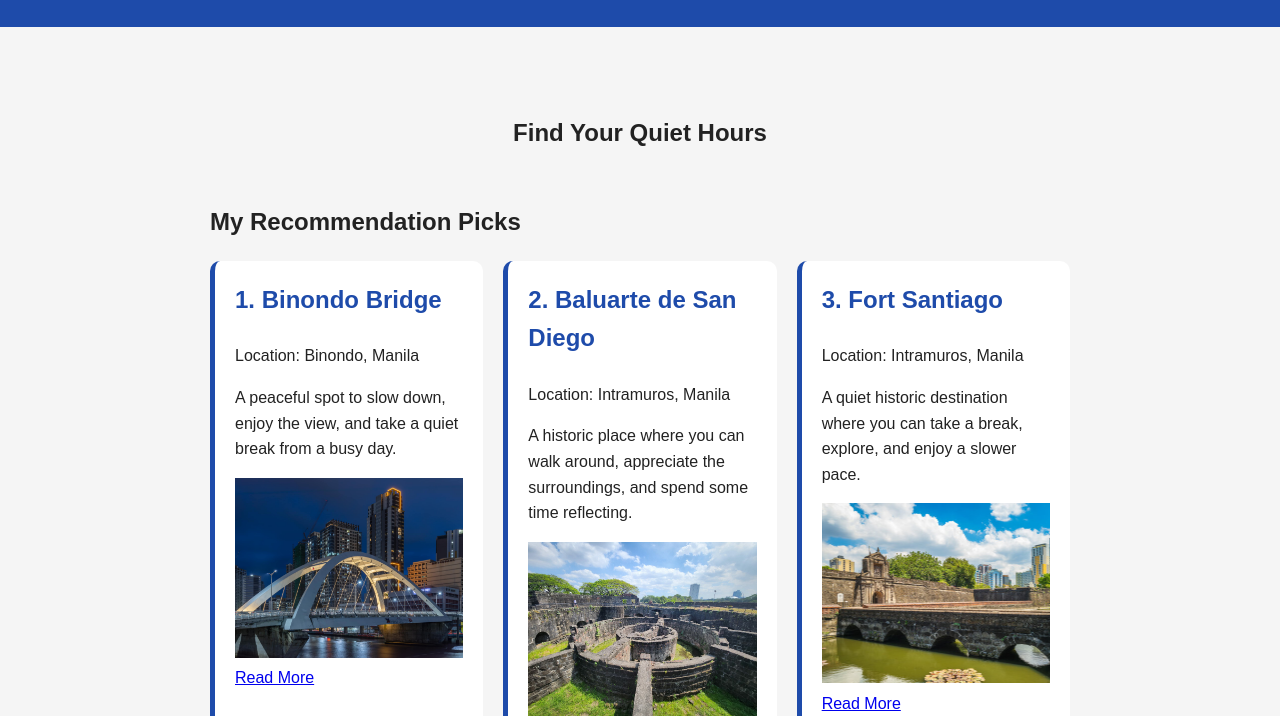
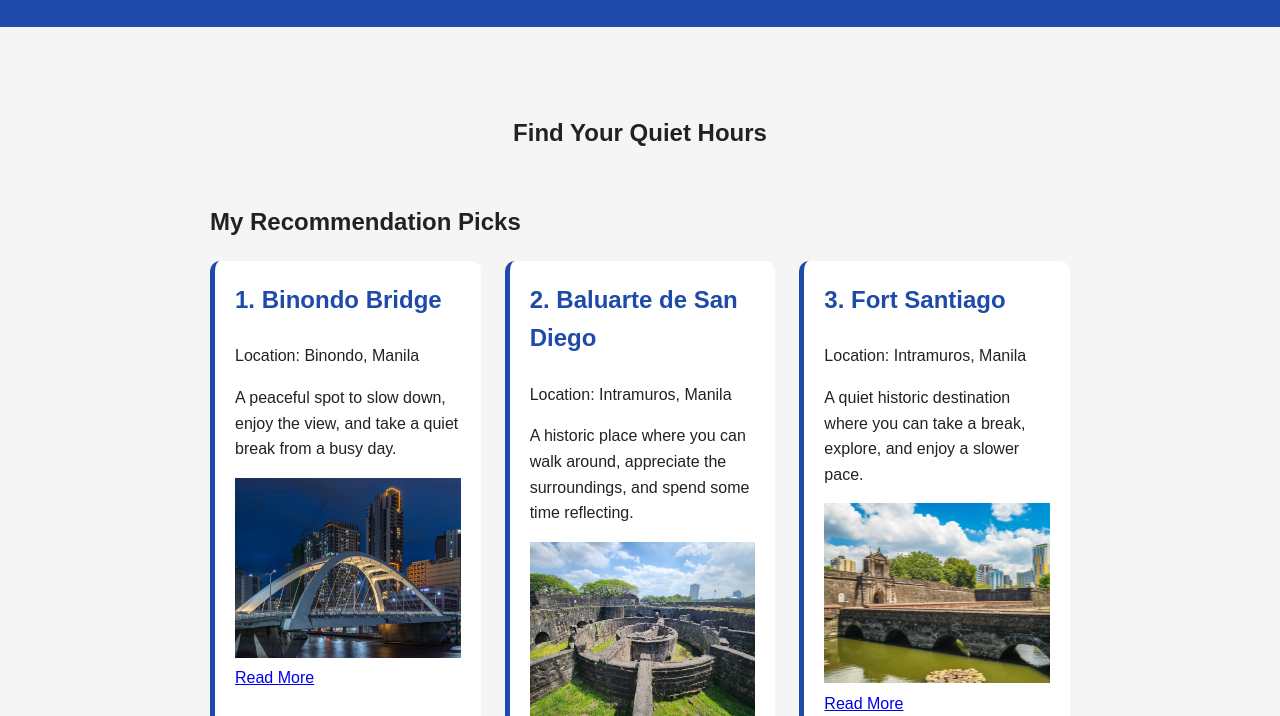
Before and after one commit to jhonmarkdavila/Quite-Hours, a plain HTML site: page index.html in a window 1280 px wide. Shown: the part 84-800 px from the top of the page. Drawn offline with Linux system fonts and the light colour scheme.

Commit message:
Put places side by side

```diff
--- a/index.html
+++ b/index.html
@@ -28,7 +28,7 @@
     <h2>Find Your Quiet Hours</h2>
 </section>
     <h2>My Recommendation Picks</h2>
-    <div class="places-container">
+    <div class="place-grid">
 
 <article class="place-card">
     <h3>1. Binondo Bridge</h3>
--- a/style.css
+++ b/style.css
@@ -78,19 +78,19 @@ footer {
 }
 
 /* 4. Components */
-.places-container {
-    display: grid;
-    grid-template-columns: repeat(3, 1fr);
-    gap: 20px;
+.place-grid {
+    display: flex;
+    flex-wrap: wrap;
+    gap: 24px;
 }
 
 
 .place-card {
+    flex: 1 1 240px;
     background-color: var(--white);
     border-radius: 10px;
     border-left: 5px solid var(--brand);
     padding: 20px;
-    margin-bottom: 25px;
 }
 
 .place-card h3 {
```
